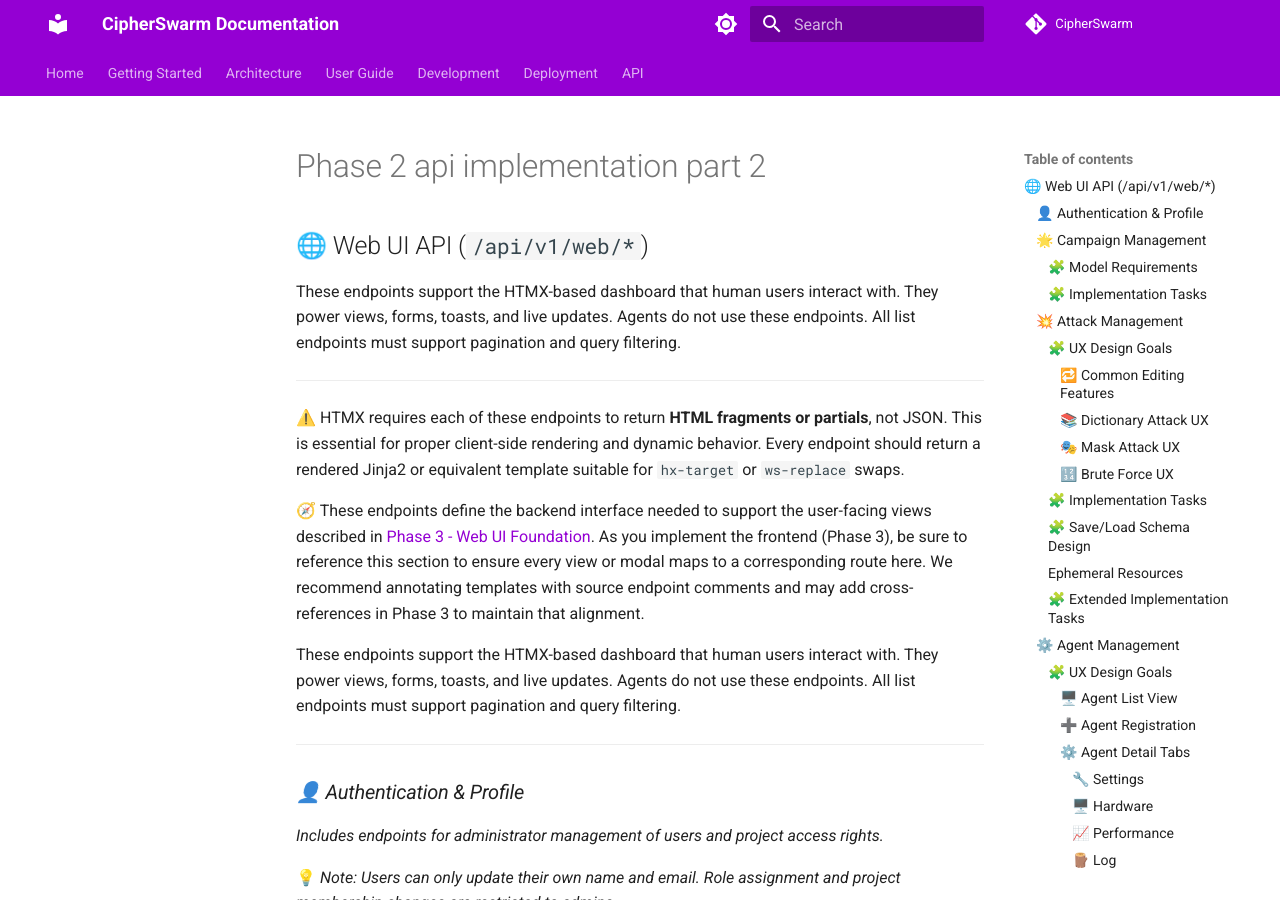
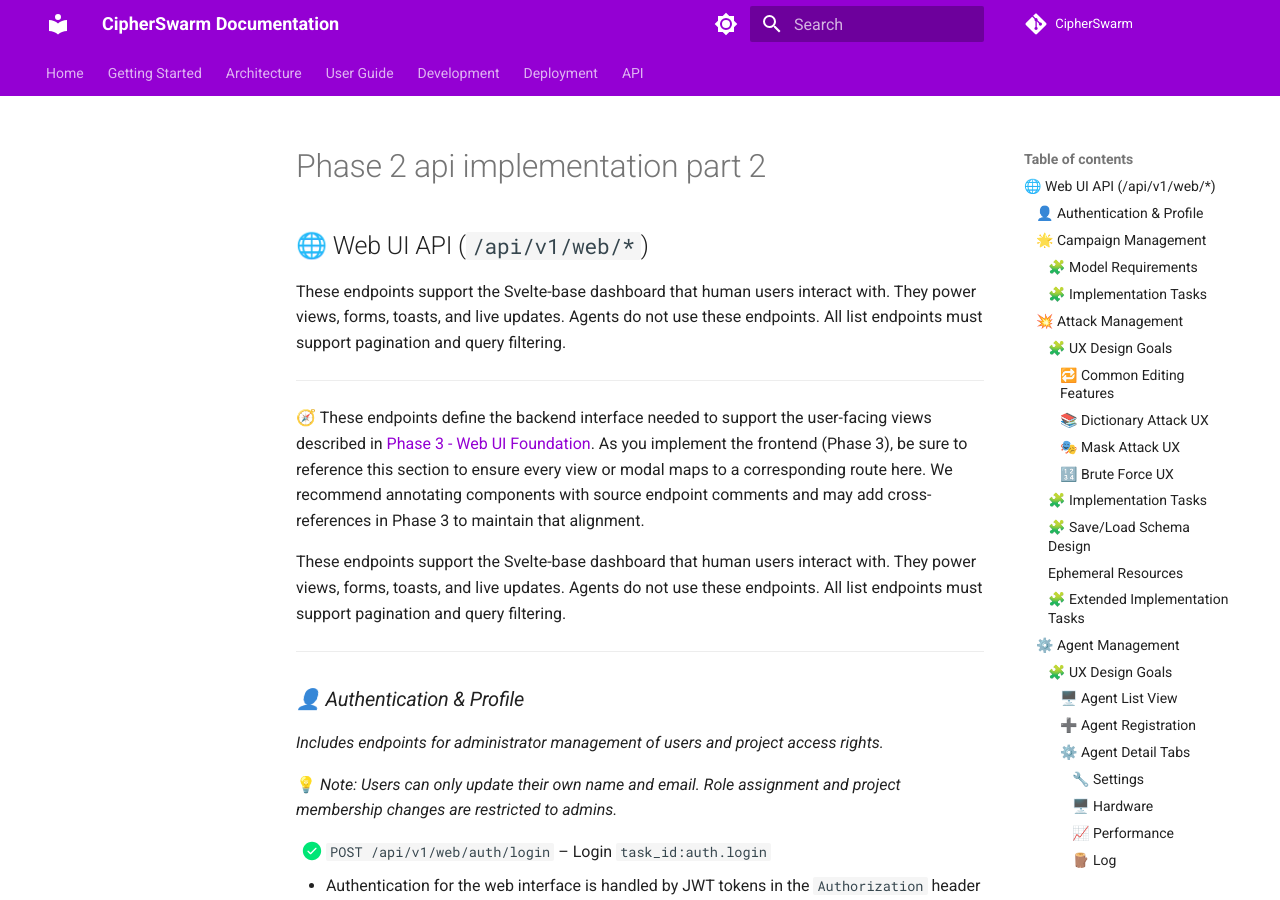
Before and after one commit to unclesp1d3r/CipherSwarm, an MkDocs documentation site: the page built from docs/v2_rewrite_implementation_plan/phase-2-api-implementation-parts/phase-2-api-implementation-part-2.md, in a window 1280 px wide and 900 px high. Built offline with MkDocs 1.6.1 and Material for MkDocs 9.7.7, drawn with Linux system fonts in a browser that asks for light colours; comment, search, counter and statistics services are not loaded; some of the changed text lies outside the part shown.

Commit message:
feat(docs): update Phase 2 API implementation documentation for Svelte integration
- Revised documentation to reflect the transition from HTMX to Svelte for the web UI API endpoints.
- Updated references to ensure clarity on JSON data requirements and component logic for Svelte.
- Adjusted implementation tasks to align with Svelte's architecture, including changes to data handling and real-time updates.
- All changes validated with successful test runs, ensuring documentation accuracy and compliance with the new framework.

Signed-off-by: UncleSp1d3r <unclespider@protonmail.com>

````diff
--- a/docs/v2_rewrite_implementation_plan/phase-2-api-implementation-parts/phase-2-api-implementation-part-2.md
+++ b/docs/v2_rewrite_implementation_plan/phase-2-api-implementation-parts/phase-2-api-implementation-part-2.md
@@ -2,15 +2,13 @@
 
 ## 🌐 Web UI API (`/api/v1/web/*`)
 
-These endpoints support the HTMX-based dashboard that human users interact with. They power views, forms, toasts, and live updates. Agents do not use these endpoints. All list endpoints must support pagination and query filtering.
+These endpoints support the Svelte-base dashboard that human users interact with. They power views, forms, toasts, and live updates. Agents do not use these endpoints. All list endpoints must support pagination and query filtering.
 
 ---
 
-⚠️ HTMX requires each of these endpoints to return **HTML fragments or partials**, not JSON. This is essential for proper client-side rendering and dynamic behavior. Every endpoint should return a rendered Jinja2 or equivalent template suitable for `hx-target` or `ws-replace` swaps.
+🧭 These endpoints define the backend interface needed to support the user-facing views described in [Phase 3 - Web UI Foundation](../phase-3-web-ui-foundation.md). As you implement the frontend (Phase 3), be sure to reference this section to ensure every view or modal maps to a corresponding route here. We recommend annotating components with source endpoint comments and may add cross-references in Phase 3 to maintain that alignment.
 
-🧭 These endpoints define the backend interface needed to support the user-facing views described in [Phase 3 - Web UI Foundation](../phase-3-web-ui-foundation.md). As you implement the frontend (Phase 3), be sure to reference this section to ensure every view or modal maps to a corresponding route here. We recommend annotating templates with source endpoint comments and may add cross-references in Phase 3 to maintain that alignment.
-
-These endpoints support the HTMX-based dashboard that human users interact with. They power views, forms, toasts, and live updates. Agents do not use these endpoints. All list endpoints must support pagination and query filtering.
+These endpoints support the Svelte-base dashboard that human users interact with. They power views, forms, toasts, and live updates. Agents do not use these endpoints. All list endpoints must support pagination and query filtering.
 
 ---
 
@@ -89,7 +87,7 @@
 > logic
 > `display_name = agent.custom_label or agent.host_name`
 >
-> This fallback logic must be applied anywhere an agent is shown to the user. Include this behavior in both API response schemas and frontend template logic to ensure consistent display.
+> This fallback logic must be applied anywhere an agent is shown to the user. Include this behavior in both API response schemas and frontend component logic to ensure consistent display.
 
 -   [x] Add `guid: UUID = uuid4()` field to `AttackResourceFile` to enable export/import referencing `task_id:model.resource.guid_support`
 -   [x] Add `POST /api/v1/web/campaigns/{id}/reorder_attacks` to accept a list of attack IDs and persist order `task_id:campaign.reorder_attacks`
@@ -98,13 +96,13 @@
 -   [x] Add `DELETE /api/v1/web/attacks/bulk` to delete multiple attacks by ID `task_id:attack.bulk_delete`
 -   [x] Add `POST /api/v1/web/campaigns/{id}/start` and `POST /api/v1/web/campaigns/{id}/stop` to manage lifecycle state `task_id:campaign.lifecycle_toggle`
 -   [x] Add or enrich campaign attack view model to support: type label, length, friendly settings summary, keyspace, complexity, and user comments `task_id:campaign.attack_summary_viewmodel`
--   [x] `GET /api/v1/web/campaigns/` – List campaigns (paginated, filterable). Should support HTMX polling or WebSocket-driven update triggers to notify the browser when campaign progress changes and refresh the relevant list view. `task_id:campaign.list_view`
+-   [x] `GET /api/v1/web/campaigns/` – List campaigns (paginated, filterable). Should support JSON polling or WebSocket-driven update triggers to notify the browser when campaign progress changes and refresh the relevant list view. `task_id:campaign.list_view`
 -   [x] `POST /api/v1/web/campaigns/` – Create a new campaign `task_id:campaign.create`
 -   [x] `GET /api/v1/web/campaigns/{id}` – Campaign detail view with attacks/tasks `task_id:campaign.detail_view`
 -   [x] `PATCH /api/v1/web/campaigns/{id}` – Update campaign `task_id:campaign.update`
 -   [x] `DELETE /api/v1/web/campaigns/{id}` – Archive/delete campaign `task_id:campaign.archive_delete`
 -   [x] `POST /api/v1/web/campaigns/{id}/add_attack` – Add attack to campaign `task_id:campaign.add_attack`
--   [x] `GET /api/v1/web/campaigns/{id}/progress` – Structure and return campaign progress/status fragment for HTMX polling `task_id:campaign.progress_fragment`
+-   [x] `GET /api/v1/web/campaigns/{id}/progress` – Structure and return campaign progress/status JSON data for polling `task_id:campaign.progress_data`
 -   [x] `GET /api/v1/web/campaigns/{id}/metrics` – Aggregate stats (see items 3 and 5 of [Core Algorithm Implementation Guide](../core_algorithm_implementation_guide.md)) `task_id:campaign.metrics_summary`
 -   [x] `POST /api/v1/web/campaigns/{id}/relaunch` – Relaunch attack if previously failed, or if any linked resource (wordlist, mask, rule) has been modified since the last run. Requires re-validation and explicit user confirmation. `task_id:campaign.rerun_attack`
 
@@ -120,7 +118,7 @@
 
 #### 🧩 UX Design Goals
 
-These design goals are for the attack editor modal and should be applied to the fragment sent to the client. Though not exclusively API-related, these are important considerations for the API implementation and will be finalized in Phase 3 with the full user interface implementation. After adding the appropriate supporting functionality to the models and endpoints, Skirmish should add stub templates for these views with TODO comments to ease implementing phase 3 frontend.
+These design goals are for the attack editor modal and should be applied to the data sent to the client. Though not exclusively API-related, these are important considerations for the API implementation and will be finalized in Phase 3 with the full user interface implementation. After adding the appropriate supporting functionality to the models and endpoints, Skirmish should add stub components for these views with TODO comments to ease implementing phase 3 frontend.
 
 ##### 🔁 Common Editing Features
 
@@ -189,17 +187,17 @@
 -   [x] Return Pydantic validation error format on failed creation `task_id:attack.create_validation_error_format`
 -   [x] Support reordering attacks in campaigns (if UI exposes it) `task_id:attack.reorder_within_campaign`
 -   [x] Implement performance summary endpoint: `GET /attacks/{id}/performance` `task_id:attack.performance_summary`
-    -   This supports the display of a text summary of the attack's hashes per second, total hashes, and the number of agents used and estimated time to completion. See items 3 and 3b in the [Core Algorithm Implementation Guide](../core_algorithm_implementation_guide.md) for more details. This should be live updated via websocket when the attack status changes (see `task_id:attack.live_updates_htmx`).
+    -   This supports the display of a text summary of the attack's hashes per second, total hashes, and the number of agents used and estimated time to completion. See items 3 and 3b in the [Core Algorithm Implementation Guide](../core_algorithm_implementation_guide.md) for more details. This should be live updated via websocket when the attack status changes (see `task_id:attack.live_updates_json`).
 -   [x] Implement toggle: `POST /attacks/{id}/disable_live_updates` `task_id:attack.disable_live_updates` (now UI-only, not persisted in DB)
--   [x] All views must return HTML fragments (not JSON) suitable for HTMX rendering `task_id:attack.html_fragments_htmx`.
--   [x] All views should support WebSocket/HTMX auto-refresh triggers `task_id:attack.live_updates_htmx`
-    -   A websocket endpoint needs to be implemented on the backend to notify the client the attack status (progress, status, etc.) has changed. A frontend functionality will need to be implemented to handle the websocket events and update the UI accordingly using [HTMX `htmx-ext-ws`](https://htmx.org/extensions/ws/)
+-   [x] All views must return JSON data suitable for Svelte rendering `task_id:attack.json_data_svelte`.
+-   [x] All views should support WebSocket/Svelte auto-refresh triggers `task_id:attack.live_updates_svelte`
+    -   A websocket endpoint needs to be implemented on the backend to notify the client the attack status (progress, status, etc.) has changed. A frontend functionality will need to be implemented to handle the websocket events and update the UI accordingly using [Svelte `svelte-ext-ws`](https://svelte.dev/docs/extensions/ws)
 -   [x] Add human-readable formatting for rule preview (e.g., rule explanation tooltips) `task_id:attack.rule_preview_explanation`
     -   This is implemented in `task_id:attack.rule_preview_explanation` on the backend and displays a tooltip with the rule explanation when the user hovers over the rule name in the rule dropdown. See [Rule Explaination](../notes/specific_tasks/rule_explaination.md) for more details.
 -   [x] Implement default value suggestions (e.g., for masks, charset combos) `task_id:attack.default_config_suggestions`
     -   This is implemented in `task_id:attack.default_config_suggestions` on the backend and displays a dropdown of suggested masks, charsets, and rules for the attack. See [Default Config Suggestions](../notes/specific_tasks/default_config_suggestions.md) for implementation details and specific tasks.
 
-_All views should support HTMX WebSocket triggers or polling to allow dynamic refresh when agent-submitted updates occur._
+_All views should support Svelte WebSocket triggers or polling to allow dynamic refresh when agent-submitted updates occur._
 
 -   [x] `GET /api/v1/web/attacks/` – List attacks (paginated, searchable) `task_id:attack.list_paginated_searchable`
 -   [x] `POST /api/v1/web/attacks/` – Create attack with config validation `task_id:attack.ux_created_with_validation`
@@ -414,16 +412,16 @@
     -   This changes the agent's state to `pending`, which causes the agent to run a benchmark. See [Agent Benchmark Compatibility](../core_algorithm_implementation_guide.md#agent-benchmark-compatibility) for more details.
 -   [x] `GET /api/v1/web/agents/{id}/errors` – Fetch structured log stream `task_id:agent.log_stream`
     -   This will fetch the structured log stream for the agent. It should return a list of `AgentError` entries as described in the Logs section of the [Agent Detail Tabs](#agent-detail-tabs) above. The log stream should be updated in real-time as new errors are reported and should use a human-readable visual style, color-coding, etc.
--   [x] `GET /api/v1/web/agents/{id}/performance` – Stream guesses/sec time series for agent devices as HTMX fragment (`task_id:agent.web_agents_performance_fragment`)
+-   [x] `GET /api/v1/web/agents/{id}/performance` – Stream guesses/sec time series for agent devices as Pydantic models (`task_id:agent.web_agents_performance_data`)
     -   This will stream the guesses/sec time series for the agent. It should return a list of `DeviceStatus` entries as described in the [Agent Detail Tabs](#agent-detail-tabs) section.
     -   This will be used to populate Flowbite Charts using the [ApexCharts library](https://flowbite.com/docs/plugins/charts/). See [Agent Performance Graph](#performance) above for more details.
 -   [x] Generate time series storage and reduction service for the AgentDevicePerformance model, including:
     -   SQLAlchemy model for time series device performance
     -   Service for storing and reducing time series data (bucketed averages)
-    -   Integration with agent performance fragment endpoint
+    -   Integration with agent performance data endpoint
     -   Tests for time series storage and reduction
     -   `task_id:agent.agent_device_performance_timeseries`
--   [x] Refactor the endpoint created in `task_id:agent.web_agents_performance_fragment` to use the times series data generated in `task_id:agent.agent_device_performance_timeseries` `task_id:agent.refactor_performance_endpoint`
+-   [x] Refactor the endpoint created in `task_id:agent.web_agents_performance_data` to use the times series data generated in `task_id:agent.agent_device_performance_timeseries` `task_id:agent.refactor_performance_endpoint`
 -   [x] Add a call to `record_agent_device_performance` in `app/core/services/agent_service.py` from `submit_task_status_service` in `app/api/v1/endpoints/agent/tasks.py` `task_id:agent.add_timeseries_call` - This will record the agent device performance timeseries data when a task status is submitted.
 -   [x] `POST /api/v1/web/agents` – Register new agent + return token `task_id:agent.create`
     -   This will register a new agent and return a token for the agent. See [Agent Registration](#agent-registration) above for more details.
@@ -433,7 +431,7 @@
     -   This will update the hardware limits and platform toggles for the agent. See [Hardware](#hardware) above for more details.
 -   [ ] `GET /api/v1/web/agents/{id}/capabilities` – Show benchmark results (table + graph) `task_id:agent.capabilities_table` - This will show the benchmark results for the agent. See [Agent Capabilities](#capabilities) above for more details. See also [Agent Benchmark Compatibility](../core_algorithm_implementation_guide.md#agent-benchmark-compatibility) for more details.
 
-_Includes real-time updating views, hardware configuration toggles, performance monitoring, and error visibility. Most endpoints should use HTMX/WebSocket triggers to refresh data without full page reloads._ should be supported on list and detail views for dynamic agent status refresh.\*
+_Includes real-time updating views, hardware configuration toggles, performance monitoring, and error visibility. Most endpoints should use JSON requests and WebSocket triggers to refresh data without full page reloads._ should be supported on list and detail views for dynamic agent status refresh.\*
 
 -   [ ] `GET /api/v1/web/agents/` – List/filter agents `task_id:agent.list_filter`
     -   This will display a paginated, filterable datatable of all agents, with search and state filter. Used for the main agent management view. `task_id:agent.list_filter`
@@ -565,13 +563,13 @@
 -   `GET /resources/{id}/lines?validate=true`
 -   `PATCH /resources/{id}/lines/{line_id}` if content is invalid
 
-For valid input, return `204 No Content` or the updated fragment, which controls both presign + DB insert. No orphaned files should exist. The backend remains source of truth for metadata, content type, and validation enforcement.
+For valid input, return `204 No Content` or the updated data, which controls both presign + DB insert. No orphaned files should exist. The backend remains source of truth for metadata, content type, and validation enforcement.
 
 🔒 All uploaded resource files must originate from the CipherSwarm backend, which controls presigned upload URLs and creates the corresponding database entry in `AttackResourceFile` (defined in `app.models.attack_resource_file`). There should never be a case where a file exists in the object store without a corresponding DB row. The S3-compatible backend is used strictly for offloading large file transfer workloads (uploads/downloads by UI and agents), not as an authoritative metadata source.
 
 💡 The UI should detect resource type and size to determine whether inline editing or full download is allowed. The backend should expose content metadata to guide this decision, such as `line_count`, `byte_size`, and `resource_type`. The frontend may display masks, rules, and short wordlists with line-level controls; long wordlists or binary-formatted resources must fall back to download/reupload workflows.
 
-_Includes support for uploading, viewing, linking, and editing attack resources (mask lists, word lists, rule lists, and custom charsets). Resources are stored in an S3-compatible object store (typically MinIO), but CipherSwarm must track metadata, linkage, and validation. Users should be able to inspect and edit resource content directly in the browser via HTMX-supported interactions._
+_Includes support for uploading, viewing, linking, and editing attack resources (mask lists, word lists, rule lists, and custom charsets). Resources are stored in an S3-compatible object store (typically MinIO), but CipherSwarm must track metadata, linkage, and validation. Users should be able to inspect and edit resource content directly in the browser via web-based interactions._
 
 🔐 Direct editing is permitted only for resources under a safe size threshold (e.g., < 5,000 lines or < 1MB). Larger files must be downloaded, edited offline, and reuploaded. This threshold should be configurable via an environment variable or application setting (e.g., `RESOURCE_EDIT_MAX_SIZE_MB`, `RESOURCE_EDIT_MAX_LINES`) to allow for deployment-specific tuning.
 
@@ -583,7 +581,7 @@
 
 -   Each line can be edited, removed, or validated individually.
 -   Validation logic should be performed per line to ensure syntax correctness (e.g., valid mask syntax, hashcat rule grammar).
--   Inline editing should be driven via HTMX (`hx-get`, `hx-post`, `hx-swap="outerHTML"`) using line-targeted components.
+-   Inline editing should be driven via client-side javascript using AJAX requests to the backend.
 
 Suggested line-editing endpoints:
 
@@ -642,11 +640,8 @@
     -   This should return a summary of the system health, including the number of agents, campaigns, tasks, and hash lists, as well as their current status and performance metrics.
 -   [ ] `GET /api/v1/web/health/components` – Detailed health of core services (MinIO, Redis, DB) `task_id:ux.system_health_components`
     -   This should include the detailed health of the MinIO, Redis, and DB services and their status, including latency and errors. See [Health Check](https://flowbite.com/application-ui/demo/status/server-status/) for inspiration.
--   [ ] `GET /api/v1/web/modals/rule_explanation` – Return rule explanation partials `task_id:ux.rule_explanation_modal`
-    -   This should return a rule explanation modal, which is a modal that explains the rule syntax for the selected rule. It should be a modal that is triggered by a button in the UI.
--   [ ] `GET /api/v1/web/fragments/validation` – Return a reusable validation error component `task_id:ux.fragment_validation_errors`
--   [ ] `GET /api/v1/web/fragments/metadata_tag` – Partial for UI metadata tags (e.g., "ephemeral", "auto-generated") `task_id:ux.fragment_metadata_tag`
-    -   Partial for UI metadata tags (e.g., "ephemeral", "auto-generated"). Used to display reusable indicators across multiple views — e.g., ephemeral wordlist tags in attack detail, auto-generated resource badges, or benchmark status pills. This endpoint should return a rendered HTML fragment suitable for HTMX swaps.
+-   [ ] `GET /api/v1/web/general/rule_explanation` – Return rule explanation data `task_id:ux.rule_explanation_modal`
+    -   This should return data to populate a rule explanation modal, which is a modal that explains the rule syntax for the selected rule. It should be a modal that is triggered by a button in the UI.
 
 ---
 
@@ -654,7 +649,7 @@
 
 <!-- section: web-ui-api-crackable-uploads -->
 
-To streamline the cracking workflow for non-technical users, we should support uploading raw data (files or hash fragments) and automating the detection, validation, and campaign creation process. The system must distinguish between:
+To streamline the cracking workflow for non-technical users, we should support uploading raw data (files or hash datas) and automating the detection, validation, and campaign creation process. The system must distinguish between:
 
 -   **File uploads** (e.g., `.zip`, `.docx`, `.pdf`, `.kdbx`) that require binary hash extraction
 -   **Pasted or raw hash text** (e.g., lines from `/etc/shadow`, `impacket`'s `secretsdump`, Cisco config dumps)
@@ -716,11 +711,11 @@
 
 ---
 
-<!-- section: web-ui-api-live-htmx-websockets -->
+<!-- section: web-ui-api-live-svelte-websockets -->
 
-### _🛳️ Live HTMX / WebSocket Feeds_
+### _🛳️ Live Svelte / WebSocket Feeds_
 
-These endpoints serve as centralized WebSocket-compatible feeds that HTMX components can subscribe to for real-time **trigger notifications**, prompting the client to issue targeted `hx-get` requests. No HTML fragments are pushed directly via WebSockets. The backend broadcasts simple signals (e.g., `{ "trigger": "refresh" }`) to inform the client that updated content is available.
+These endpoints serve as centralized WebSocket-compatible feeds that Svelte components can subscribe to for real-time **trigger notifications**, prompting the client to issue targeted `fetch` requests. No HTML datas are pushed directly via WebSockets. The backend broadcasts simple signals (e.g., `{ "trigger": "refresh" }`) to inform the client that updated content is available.
 
 This system uses the [`fastapi_websocket_pubsub`](https://github.com/permitio/fastapi_websocket_pubsub) package for durable, topic-based pub/sub messaging across WebSockets. It is backed by Redis for scalability and multi-instance support.
 
@@ -728,32 +723,9 @@
 
 -   ✅ `fastapi_websocket_pubsub` for topic-based subscriptions
 -   ✅ Redis-backed broadcast layer (via async Redis driver)
--   ✅ HTMX `ws-ext` client-side support
+-   ✅ Javascript `ws` client-side support
 -   ✅ JWT-based auth and project scoping
 
-#### 💡 HTMX Usage Pattern
-
-HTMX v2's `ws` extension is used to connect to each topic. A typical view might include:
-
-```html
-<div
-    id="campaign-progress"
-    hx-get="/api/v1/web/campaigns/{{ campaign.id }}/progress"
-    hx-trigger="refresh from:body"
-    hx-swap="outerHTML"
-></div>
-
-<div
-    hx-ext="ws"
-    ws-connect="/api/v1/web/live/campaigns"
-    ws-receive='
-    if (event.detail.trigger === "refresh") {
-      htmx.trigger(htmx.find("#campaign-progress"), "refresh")
-    }
-  '
-    style="display: none;"
-></div>
-```
 
 #### 🧠 Broadcast Triggers by Feed
 
@@ -780,7 +752,7 @@
 
 #### 🌐 Endpoint Routes
 
-Each route defines a WebSocket feed for HTMX clients:
+Each route defines a WebSocket feed for clients:
 
 -   [ ] `GET /api/v1/web/live/campaigns` - Subscribes to `campaigns` topic and receives `"refresh"` signals `task_id:live.campaign_feed_handler`
 -   [ ] `GET /api/v1/web/live/agents` - Subscribes to `agents` topic `task_id:live.agent_feed_handler`
@@ -820,7 +792,7 @@
 
 This implementation uses a hybrid layout:
 
--   All WebSocket routes for the HTMX dashboard are placed in:
+-   All WebSocket routes for the web UI are placed in:
 
     -   `app/api/v1/endpoints/web/live.py`
 
````
